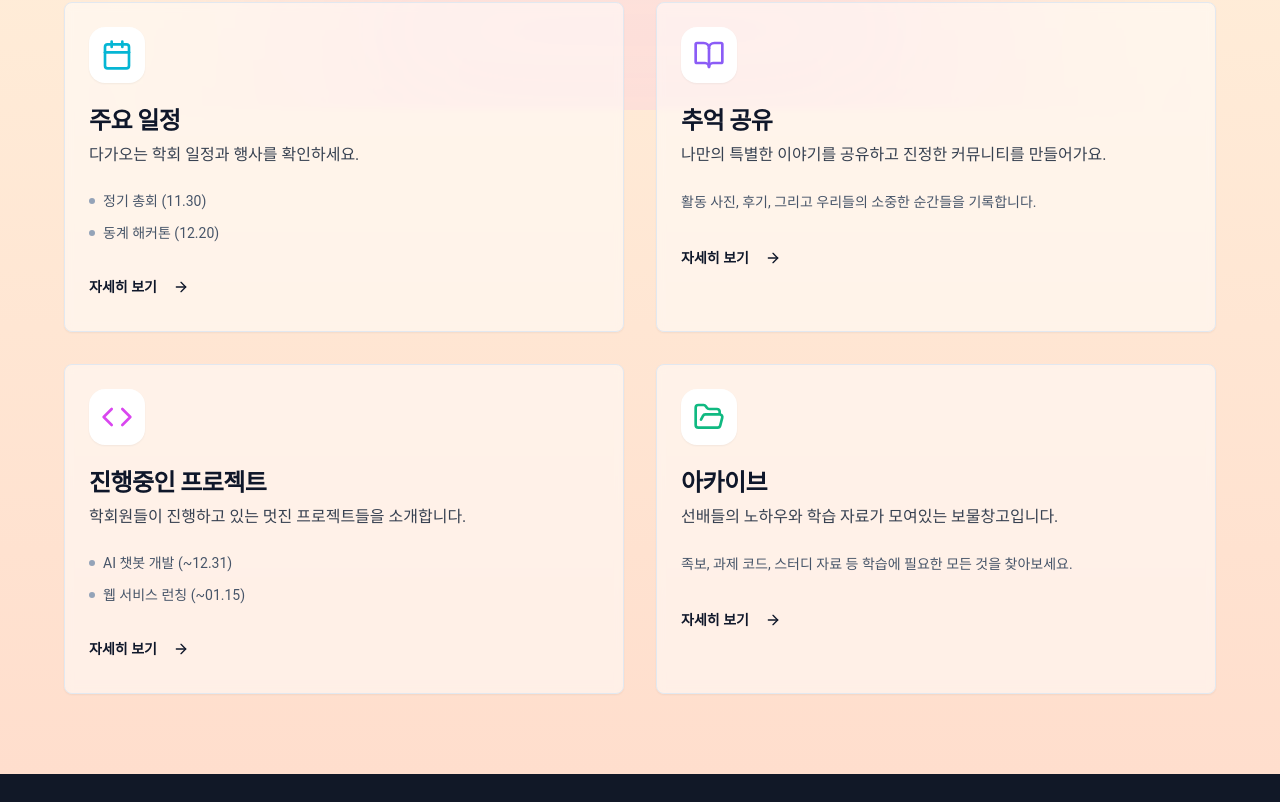
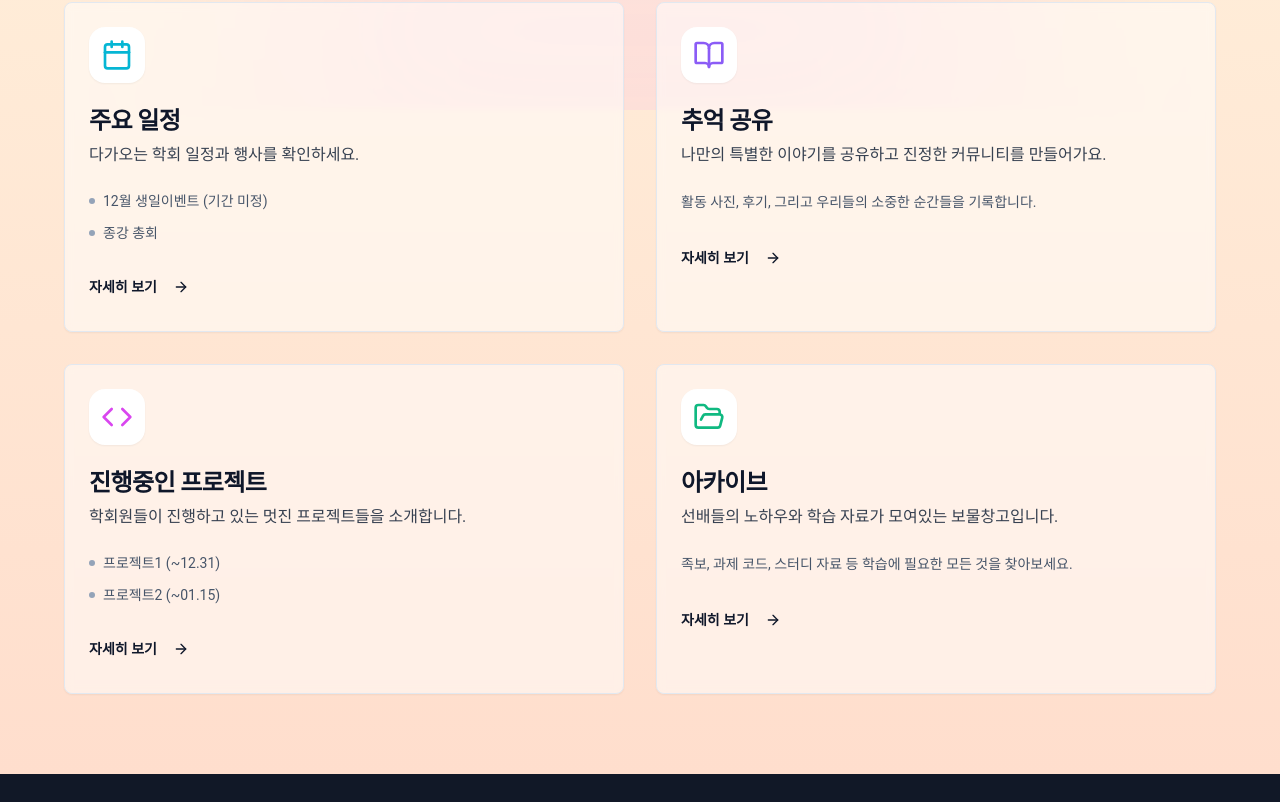
Before and after one commit to Tim3208/semicolon, a React (Vite) app: page / in a window 1280 px wide. Shown: the part 690-1492 px from the top of the page. Built offline with nearby package versions, Linux system fonts and the light colour scheme; no server answers.

Commit message:
chore(MainPage): 멘트 변경

```diff
--- a/src/pages/MainPage/index.jsx
+++ b/src/pages/MainPage/index.jsx
@@ -138,7 +138,7 @@ export default function HomePage() {
               icon={<Calendar className="w-8 h-8 text-cyan-500" />}
               title="주요 일정"
               description="다가오는 학회 일정과 행사를 확인하세요."
-              items={["정기 총회 (11.30)", "동계 해커톤 (12.20)"]}
+              items={["12월 생일이벤트 (기간 미정)", "종강 총회"]}
               gradient="from-cyan-500/10 to-blue-500/10"
               border="group-hover:border-cyan-500/50"
             />
@@ -156,7 +156,7 @@ export default function HomePage() {
               icon={<Code className="w-8 h-8 text-fuchsia-500" />}
               title="진행중인 프로젝트"
               description="학회원들이 진행하고 있는 멋진 프로젝트들을 소개합니다."
-              items={["AI 챗봇 개발 (~12.31)", "웹 서비스 런칭 (~01.15)"]}
+              items={["프로젝트1 (~12.31)", "프로젝트2 (~01.15)"]}
               gradient="from-fuchsia-500/10 to-pink-500/10"
               border="group-hover:border-fuchsia-500/50"
             />
```
